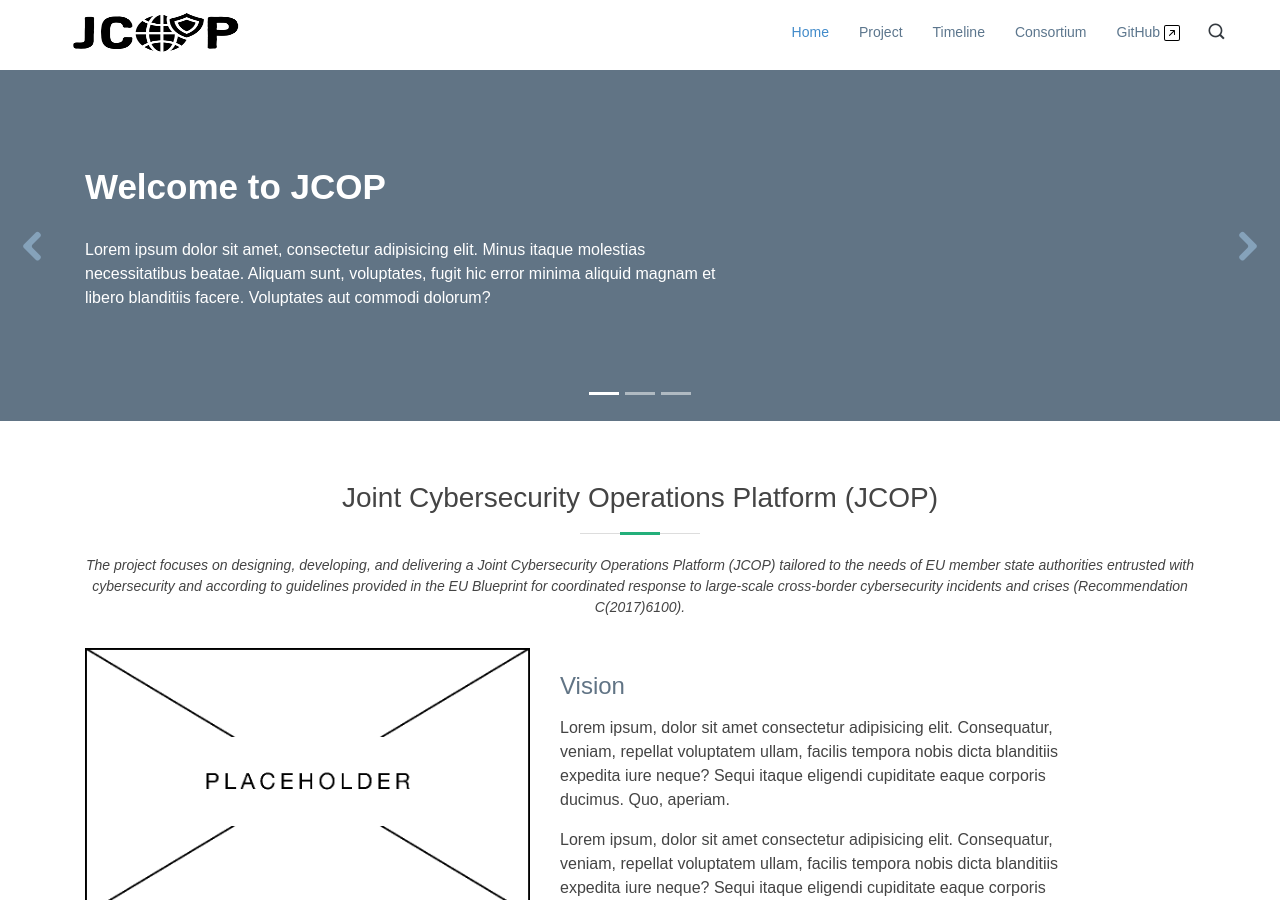
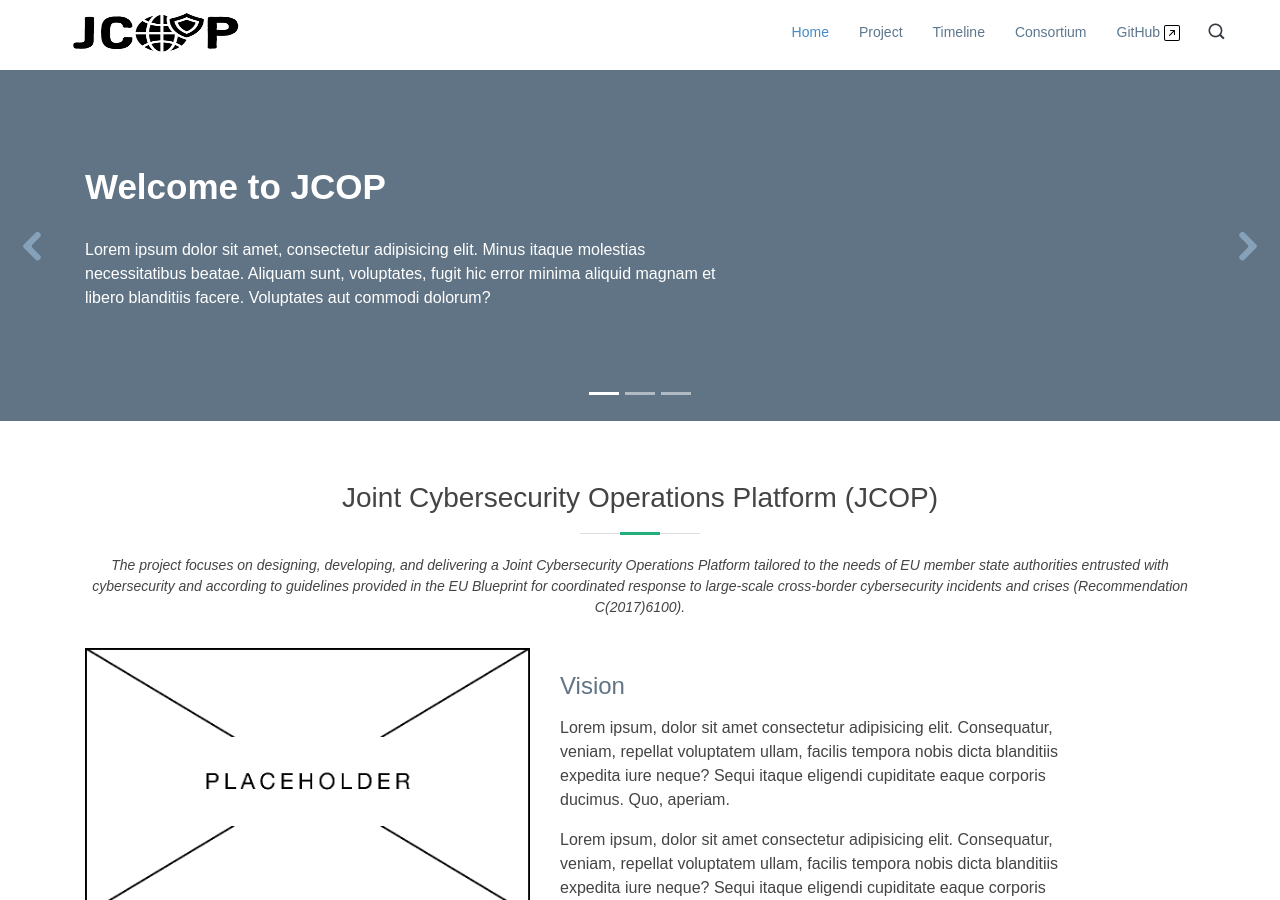
Before and after one commit to mateusdz/jcopweb, a Jekyll site: the page built from index.html, in a window 1280 px wide and 900 px high. Built offline with Jekyll 4.4.1, drawn with Linux system fonts in a browser that asks for light colours.

Commit message:
Update index.html

```diff
--- a/index.html
+++ b/index.html
@@ -59,7 +59,7 @@
     <div class="container">
       <div class="section-title">
         <h2>Joint Cybersecurity Operations Platform (JCOP)</h2>
-        <p class="section-subtitle"><em>The project focuses on designing, developing, and delivering a Joint Cybersecurity Operations Platform (JCOP) tailored to the needs of EU member state authorities entrusted with cybersecurity and according to guidelines provided in the EU Blueprint for coordinated response to large-scale cross-border cybersecurity incidents and crises (Recommendation C(2017)6100).</em></p>
+        <p class="section-subtitle"><em>The project focuses on designing, developing, and delivering a Joint Cybersecurity Operations Platform tailored to the needs of EU member state authorities entrusted with cybersecurity and according to guidelines provided in the EU Blueprint for coordinated response to large-scale cross-border cybersecurity incidents and crises (Recommendation C(2017)6100).</em></p>
       </div>
       <div class="row" data-aos="fade-up">
         <div class="col-md-5">
```
